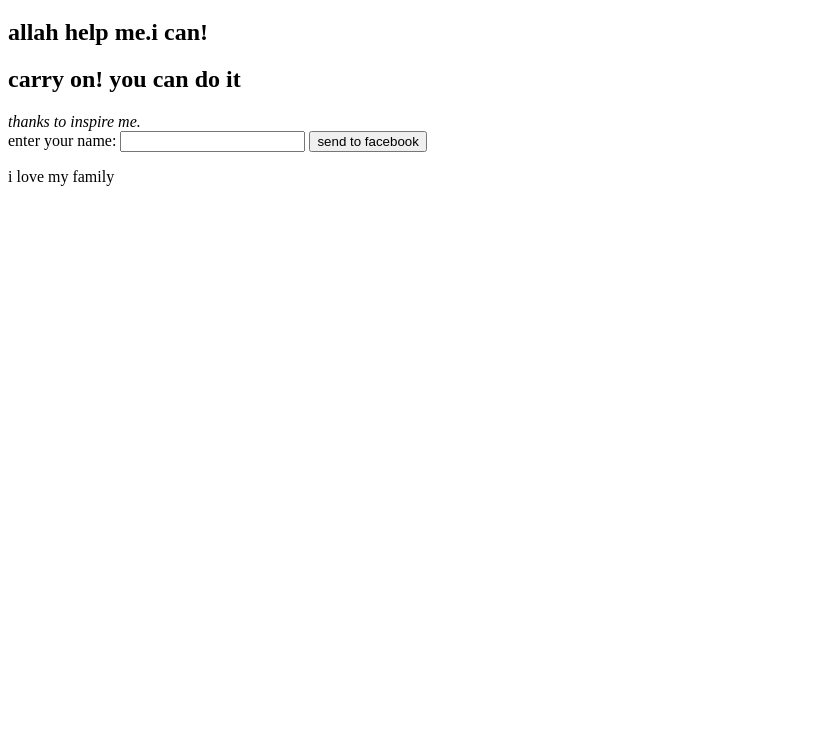
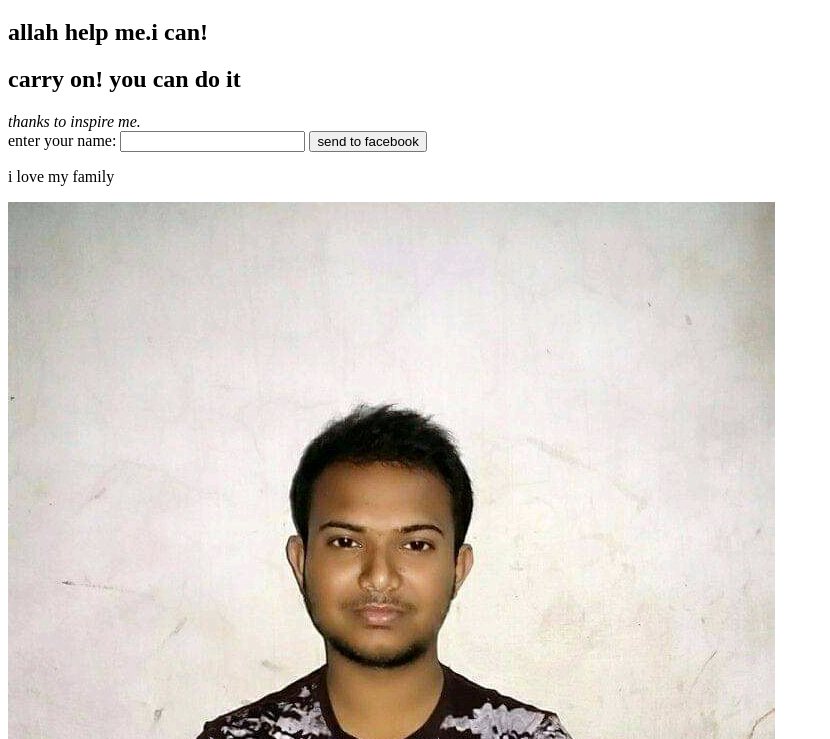
Before and after one commit to nurdeoun/my-first-website, a plain HTML site: page index.html in a window 1280 px wide. Shown: the part 61-800 px from the top of the page, without its empty margins (0-830 px from the left). Drawn offline with Linux system fonts and the light colour scheme.

Commit message:
image added

```diff
--- a/index.html
+++ b/index.html
@@ -13,6 +13,7 @@
     enter your name: <input type="text">
     <button>send to facebook</button>
     <p>i love my family</p>
+    <img src="FB_IMG_15867120348468318.jpg" alt="images" title="nur deoun sohag">
 
 </body>
 </html>
```
Also changed, not shown: FB_IMG_15867120348468318.jpg (added).
